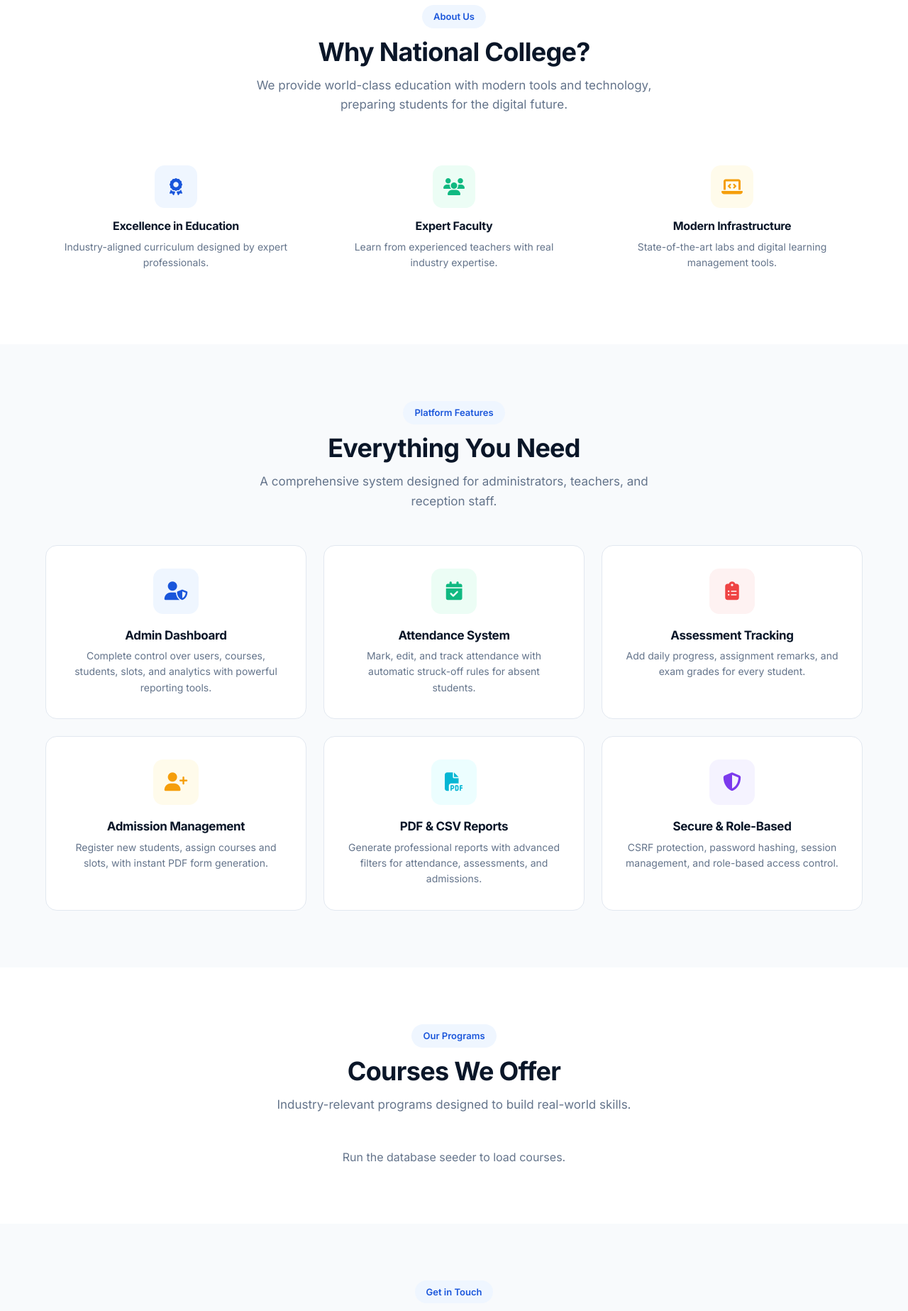
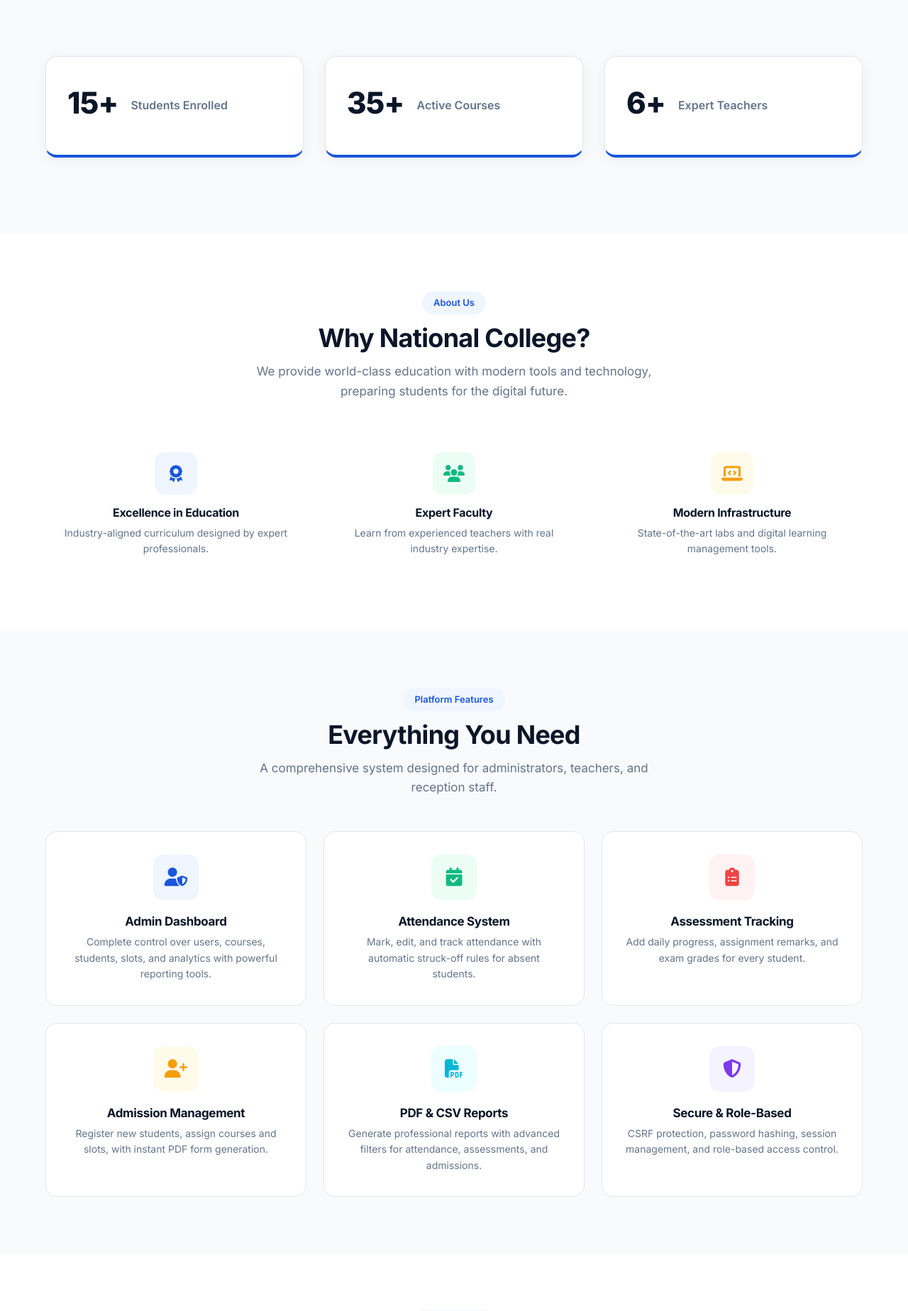
Before and after one commit to aliikram12/National_Project, a PHP site: page / in a window 1280 px wide. Shown: the part 713-2560 px from the top of the page at 71% size. Run offline with PHP 8.4, Linux system fonts and the light colour scheme; data that the repository does not hold is empty.

Commit message:
Redesign hero section and implement separate stats section with updated styling and layout

```diff
--- a/assets/css/landing.css
+++ b/assets/css/landing.css
@@ -12,8 +12,8 @@
 .hamburger{display:none;background:none;border:none;font-size:22px;color:#0A1628;cursor:pointer;padding:8px}
 
 /* ===== HERO WITH BG IMAGE ===== */
-.hero{padding:160px 0 100px;background:url('../img/hero-bg.jpg') center/cover no-repeat;color:#fff;position:relative;overflow:hidden;height:80vh;min-height:600px;display:flex;align-items:center}
-.hero::before{content:'';position:absolute;inset:0;background:rgba(0,0,0,0.65);z-index:1}
+.hero{margin-top:72px;padding:60px 0;background:url('https://images.unsplash.com/photo-1541339907198-e08756dedf3f?ixlib=rb-4.0.3&auto=format&fit=crop&w=1920&q=80') center/cover no-repeat;color:#fff;position:relative;overflow:hidden;height:80vh;min-height:600px;display:flex;align-items:center}
+.hero::before{content:'';position:absolute;inset:0;background:rgba(0,0,0,0.7);z-index:1}
 .hero .container{position:relative;z-index:2;display:grid;grid-template-columns:1fr 1fr;gap:60px;align-items:center}
 .hero h1{font-size:52px;font-weight:800;line-height:1.08;margin-bottom:20px;letter-spacing:-.03em;color:#fff}
 .hero h1 span{background:linear-gradient(135deg,#3b82f6,#06b6d4);-webkit-background-clip:text;-webkit-text-fill-color:transparent;background-clip:text}
@@ -24,10 +24,14 @@
 .hero-actions .btn-hero-outline{border:2px solid rgba(255,255,255,.4);color:#fff;padding:14px 32px;border-radius:12px;font-weight:600;font-size:16px;display:inline-flex;align-items:center;gap:10px;transition:all .3s;background:rgba(0,0,0,0.2);cursor:pointer;text-decoration:none;backdrop-filter:blur(4px)}
 .hero-actions .btn-hero-outline:hover{border-color:rgba(255,255,255,.8);background:rgba(255,255,255,.15);color:#fff}
 .hero-visual{display:flex;align-items:center;justify-content:center}
-.hero-stats{display:grid;grid-template-columns:repeat(3,1fr);gap:20px;margin-top:40px}
-.hero-stat{text-align:center;padding:20px;background:rgba(0,0,0,.4);border-radius:14px;border:1px solid rgba(255,255,255,.1);backdrop-filter:blur(10px)}
-.hero-stat h3{font-size:32px;font-weight:800;color:#fff;margin-bottom:4px}
-.hero-stat p{font-size:13px;color:rgba(255,255,255,.8);margin:0}
+
+/* ===== SEPARATE STATS SECTION ===== */
+.stats-section { padding: 80px 0; background: #f8fafc; }
+.stats-grid { display: grid; grid-template-columns: repeat(3, 1fr); gap: 30px; }
+.stat-card { background: #fff; padding: 40px 30px; border-radius: 16px; text-align: center; box-shadow: 0 4px 20px rgba(0,0,0,0.05); transition: all 0.3s ease; border-bottom: 4px solid #1a56db; }
+.stat-card:hover { transform: translateY(-5px); box-shadow: 0 12px 30px rgba(0,0,0,0.1); }
+.stat-card h3 { font-size: 42px; font-weight: 800; color: #0A1628; margin-bottom: 8px; }
+.stat-card p { font-size: 16px; color: #64748b; font-weight: 600; margin: 0; }
 
 /* ===== LOGIN MODAL ===== */
 .modal-overlay{display:none;position:fixed;inset:0;background:rgba(0,0,0,.75);backdrop-filter:blur(8px);z-index:10000;align-items:center;justify-content:center;opacity:0;transition:opacity .4s ease}
@@ -81,16 +85,15 @@
 .hero p{margin-left:auto;margin-right:auto}
 .hero-actions{justify-content:center}
 .hero-visual{display:none}
-.hero-stats{max-width:500px;margin:40px auto 0}
 .footer-main{grid-template-columns:1fr 1fr}
 }
 @media(max-width:768px){
 .hamburger{display:block}
 .landing-nav .nav-links{display:none;position:absolute;top:72px;left:0;right:0;background:#fff;flex-direction:column;padding:16px;box-shadow:0 8px 24px rgba(0,0,0,.1);border-top:1px solid #e2e8f0}
 .landing-nav .nav-links.open{display:flex}
-.hero{padding:120px 0 60px;min-height:auto}
+.hero{padding:60px 0;min-height:auto}
 .hero h1{font-size:30px}
-.hero-stats{grid-template-columns:1fr}
+.stats-grid{grid-template-columns:1fr}
 .login-modal{max-width:95%;margin:10px}
 .role-tabs{grid-template-columns:1fr}
 .footer-main{grid-template-columns:1fr;gap:30px}
--- a/index.php
+++ b/index.php
@@ -147,15 +147,30 @@ try {
                 <a href="javascript:void(0)" onclick="openLoginModal()" class="btn-hero-primary"><i class="fas fa-rocket"></i> Get Started</a>
                 <a href="#features" class="btn-hero-outline"><i class="fas fa-play-circle"></i> Learn More</a>
             </div>
-            <div class="hero-stats">
-                <div class="hero-stat"><h3><?php echo $totalStudents ?: '500'; ?>+</h3><p>Students Enrolled</p></div>
-                <div class="hero-stat"><h3><?php echo $totalCourses ?: '12'; ?>+</h3><p>Active Courses</p></div>
-                <div class="hero-stat"><h3><?php echo $totalTeachers ?: '20'; ?>+</h3><p>Expert Teachers</p></div>
-            </div>
         </div>
         <div class="hero-visual">
             <div class="hero-graphic">
                 <i class="fas fa-graduation-cap"></i>
+            </div>
+        </div>
+    </div>
+</section>
+
+<!-- ===== STATS SECTION ===== -->
+<section class="stats-section">
+    <div class="container">
+        <div class="stats-grid">
+            <div class="stat-card">
+                <h3>15+</h3>
+                <p>Students Enrolled</p>
+            </div>
+            <div class="stat-card">
+                <h3>35+</h3>
+                <p>Active Courses</p>
+            </div>
+            <div class="stat-card">
+                <h3>6+</h3>
+                <p>Expert Teachers</p>
             </div>
         </div>
     </div>
@@ -317,10 +332,11 @@ try {
             </div>
             <div class="footer-col">
                 <h4>Courses</h4>
-                <ul style="display:grid; grid-template-columns: 1fr 1fr; gap: 4px;">
-                    <?php foreach($allCourses as $c): ?>
-                    <li><a href="#courses"><?php echo e($c['name']); ?></a></li>
-                    <?php endforeach; ?>
+                <ul>
+                    <li><a href="#courses">IT Courses</a></li>
+                    <li><a href="#courses">Regular E-Commerce Courses</a></li>
+                    <li><a href="#courses">Regular Civil Courses</a></li>
+                    <li><a href="#courses">Competency Based Diplomas</a></li>
                 </ul>
             </div>
             <div class="footer-col">
```
Also changed, not shown: database/schema.sql (+0 -11 lines).
